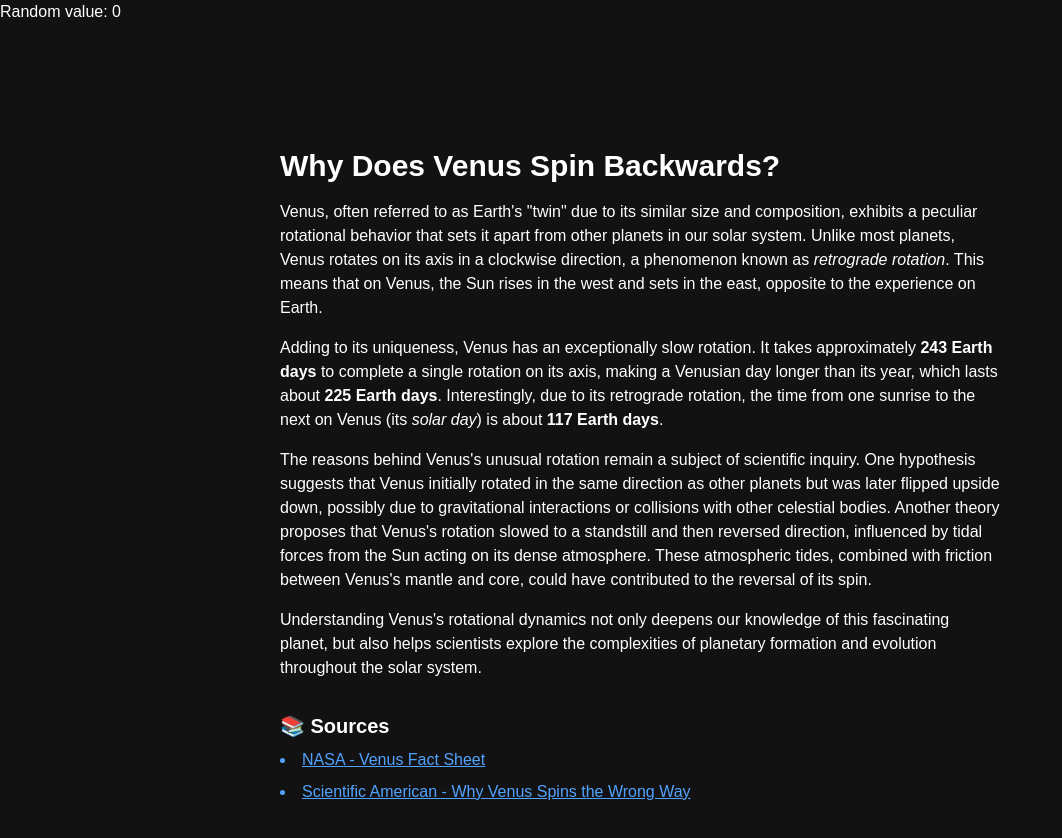
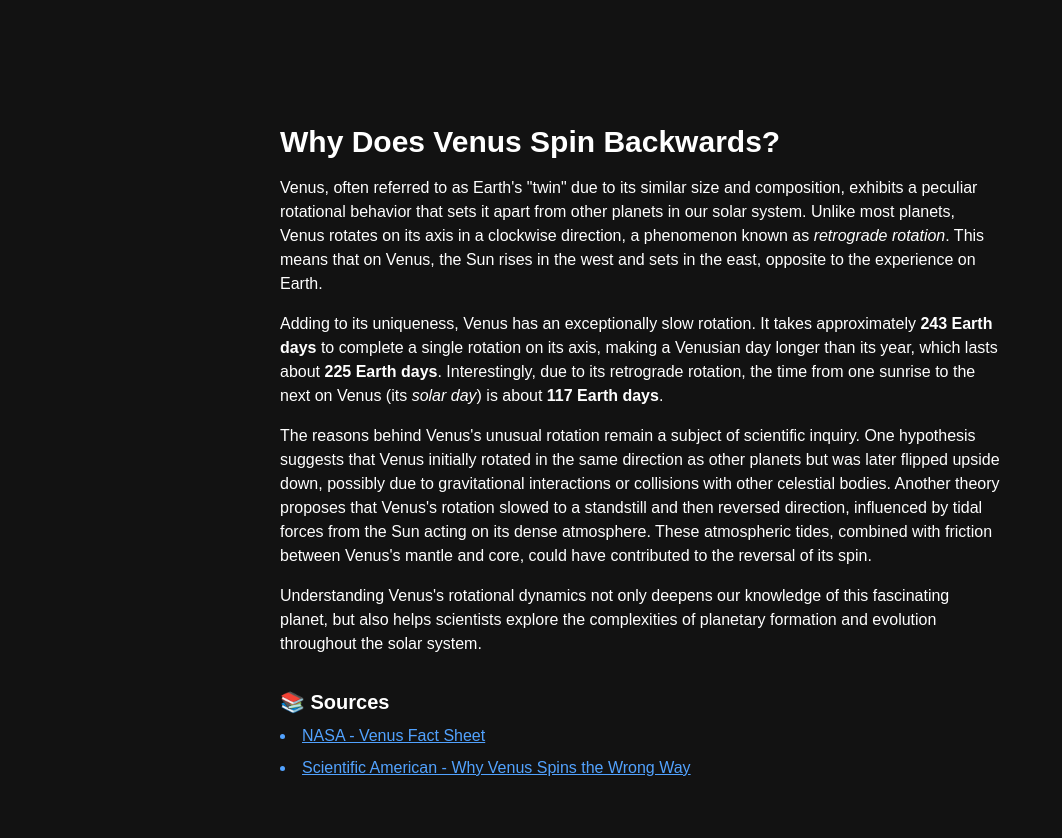
Before and after one commit to brandvdo/ResearchPaper, a Next.js app: page / in a window 1280 px wide. Shown: the top 838 px of the page, without its empty margins (0-1062 px from the left). Built offline with nearby package versions, Linux system fonts and the light colour scheme.

Commit message:
Fixed random int

```diff
--- a/app/page.tsx
+++ b/app/page.tsx
@@ -1,15 +1,15 @@
+"use client";
+
 import dynamic from "next/dynamic";
+import { useState } from "react";
 
 export default function Home() {
-  const random = Math.random() < .5;
+  const [random] = useState(() => Math.random() < 0.5 ? 0 : 1);
+
+
   const PageComponent = dynamic(() =>
-    random ? import("./light") : import("./dark")
+    random === 1 ? import("./light") : import("./dark")
   );
 
-  return (
-    <>
-      <p>Random value: {random ? 1 : 0}</p>
-      <PageComponent />
-    </>
-  );
+  return <PageComponent />;
 }
```
